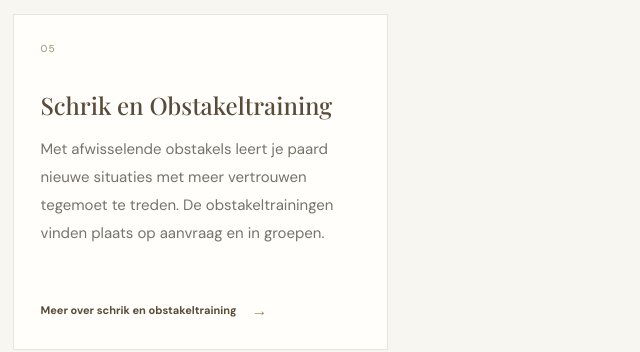
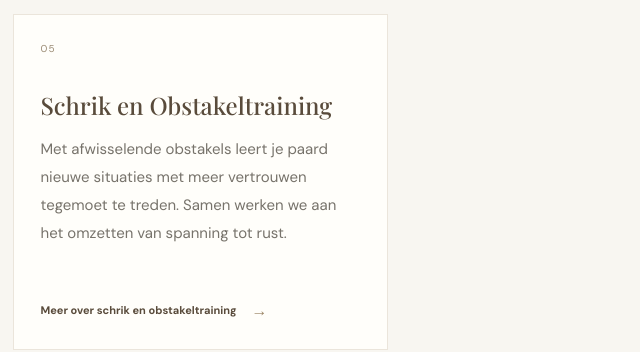
Before and after one commit to cryptovandieren-beep/InekesPaardentrainingen, a plain HTML site: page index.html in a window 1280 px wide. Shown: the part 2181-2533 px from the top of the page, 636-1276 px from the left. Drawn offline with nearby package versions, Linux system fonts and the light colour scheme.

Commit message:
Ook het kaartje obstakeltrainining op homepage aangepast.

```diff
--- a/index.html
+++ b/index.html
@@ -134,7 +134,7 @@
     <p>
         Met afwisselende obstakels leert je paard nieuwe
         situaties met meer vertrouwen tegemoet te treden.
-        De obstakeltrainingen vinden plaats op aanvraag en in groepen.
+        Samen werken we aan het omzetten van spanning tot rust.
     </p>
     <a href="obstakeltraining.html" class="text-link">
         Meer over schrik en obstakeltraining <span>→</span>
```
